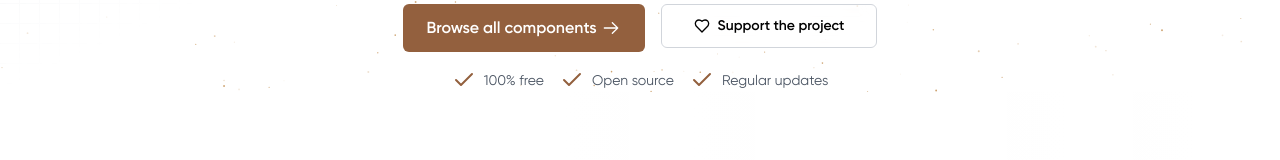
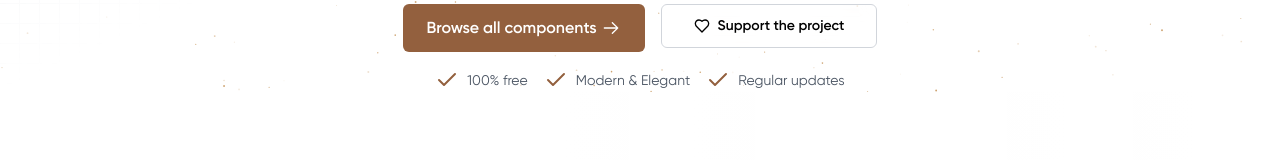
Before and after one commit to FabianHermar/ui, an Astro site: page / in a window 1280 px wide. Shown: the part 476-636 px from the top of the page. Built offline with nearby package versions, Linux system fonts and the light colour scheme; Astro itself is replaced by a stand-in of ours; animation ran at ten frames a second.

Commit message:
refactor: Update text in Hero component for improved clarity

```diff
--- a/src/components/landing/Hero.astro
+++ b/src/components/landing/Hero.astro
@@ -91,7 +91,7 @@ import { Particles } from '@/components/Particles'
 						>
 						<span
 							class='text-sm text-gray-600 dark:text-gray-300 font-normal font-GilroyRegular'
-							>Open source</span
+							>Modern & Elegant</span
 						>
 					</div>
 					<div class='flex items-center space-x-2'>
```
